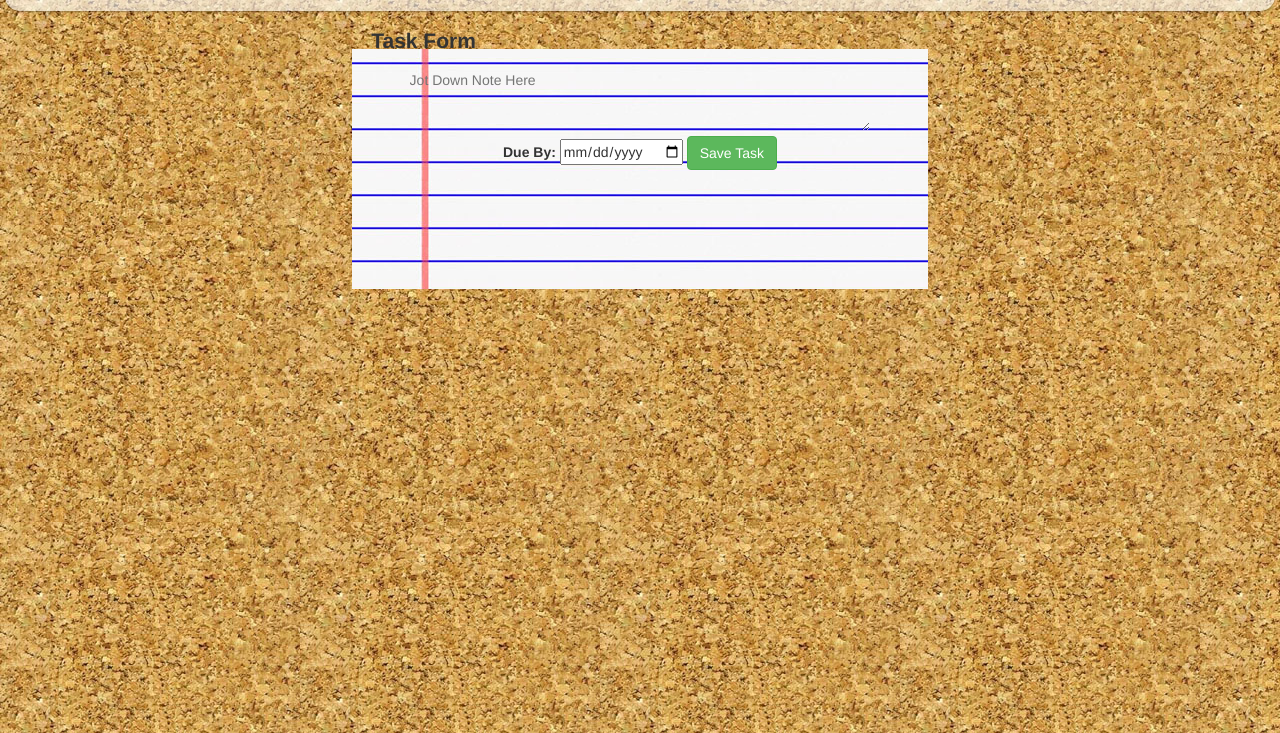
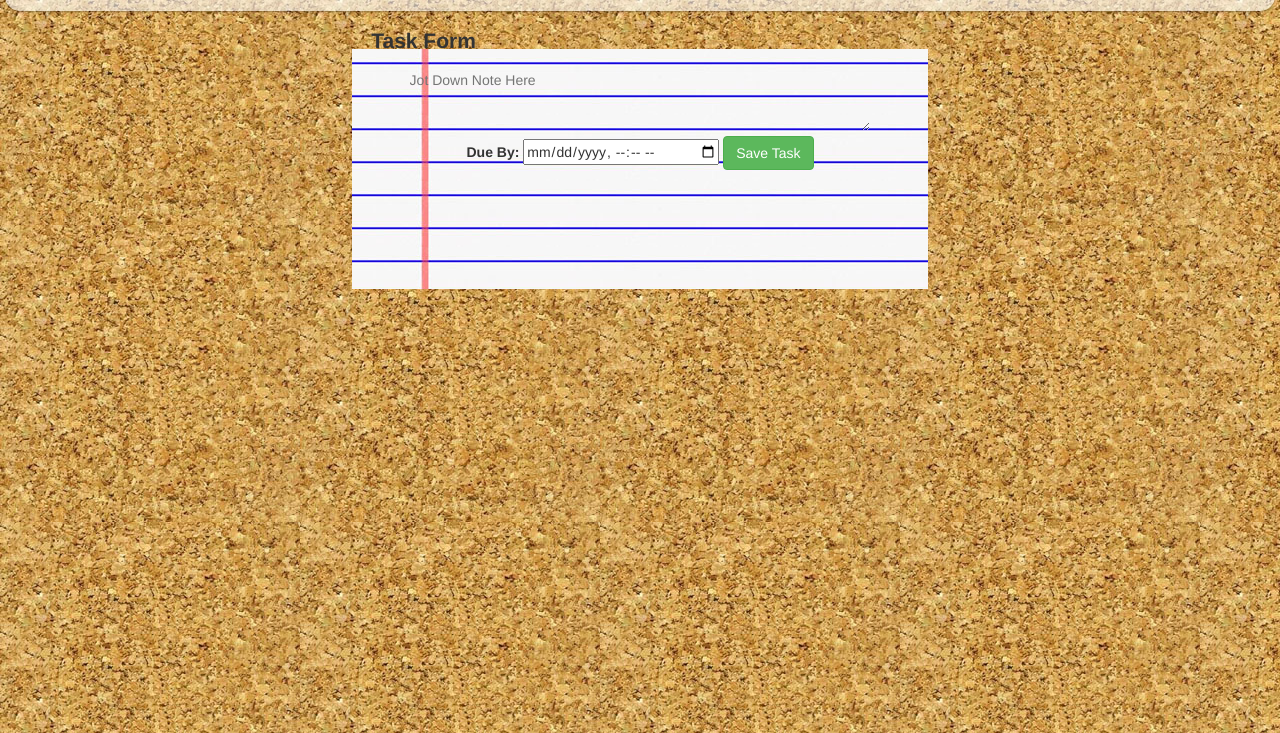
Before and after one commit to ItzhakS/Mytaskboard, a plain HTML site: page index.html in a window 1280 px wide. Shown: the part 72-805 px from the top of the page. Drawn offline with nearby package versions, Linux system fonts and the light colour scheme.

Commit message:
Fix form, add fonts

```diff
--- a/index.html
+++ b/index.html
@@ -1,32 +1,40 @@
 <!DOCTYPE html>
 <html lang="en">
+
 <head>
     <meta charset="UTF-8">
     <meta name="viewport" content="width=device-width, initial-scale=1.0">
     <meta http-equiv="X-UA-Compatible" content="ie=edge">
+    <link href="https://fonts.googleapis.com/css?family=Indie+Flower|Pacifico" rel="stylesheet">
     <link rel="stylesheet" href="https://maxcdn.bootstrapcdn.com/bootstrap/3.3.7/css/bootstrap.min.css">
-    <script src="https://code.jquery.com/jquery-3.2.1.slim.min.js" integrity="sha384-KJ3o2DKtIkvYIK3UENzmM7KCkRr/rE9/Qpg6aAZGJwFDMVNA/GpGFF93hXpG5KkN" crossorigin="anonymous"></script>
+    <script src="https://code.jquery.com/jquery-3.2.1.slim.min.js" integrity="sha384-KJ3o2DKtIkvYIK3UENzmM7KCkRr/rE9/Qpg6aAZGJwFDMVNA/GpGFF93hXpG5KkN"
+        crossorigin="anonymous"></script>
     <script src="https://maxcdn.bootstrapcdn.com/bootstrap/3.3.7/js/bootstrap.min.js" async></script>
     <title>My Task Board</title>
-    <link  rel="stylesheet" href="css/style.css">
+    <link rel="stylesheet" href="css/style.css">
     <script src="script/script.js" async></script>
 </head>
+
 <body>
     <header class="text-center">
         <img src="images/title.png" alt="My Task Board">
     </header>
-    <h4 class="lead"><strong>Task Form</strong></h4>
+    <h4 class="lead">
+        <strong>Task Form</strong>
+    </h4>
     <div class="form-container">
-    <div class="form-paper text-center">
-        <div class="form-group">
-        <textarea id = "note" placeholder="Jot Down Note Here" required></textarea>
-        <br>
-        <label for="note">Due By:</label>
-        <input type="date" name="" id="date" required>
-        <button class="btn btn-success">Save Task</button>
+        <div class="form-paper text-center">
+            <form>
+                <div class="form-group">
+                    <textarea type="text" id="note" placeholder="Jot Down Note Here" ></textarea>
+                    <br>
+                    <label for="date">Due By:</label>
+                    <input type="datetime-local" name="" id="date" value="" required>
+                    <button type="button" class="btn btn-success">Save Task</button>
+                </div>
+            </form>
+        </div>
     </div>
-    </div>
-</div>
     <div class="container">
         <div class="row task-container">
 
@@ -34,4 +42,5 @@
     </div>
 
 </body>
+
 </html>
```
